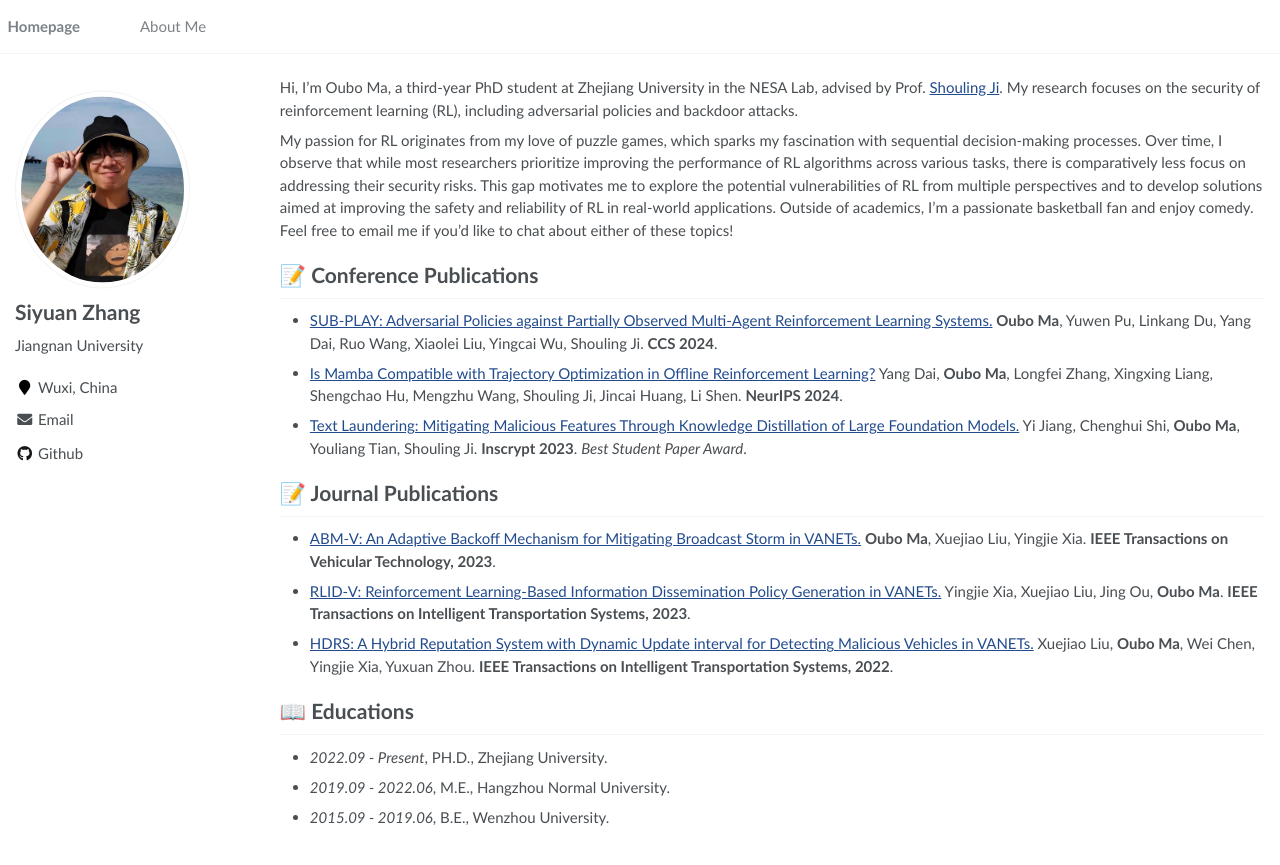
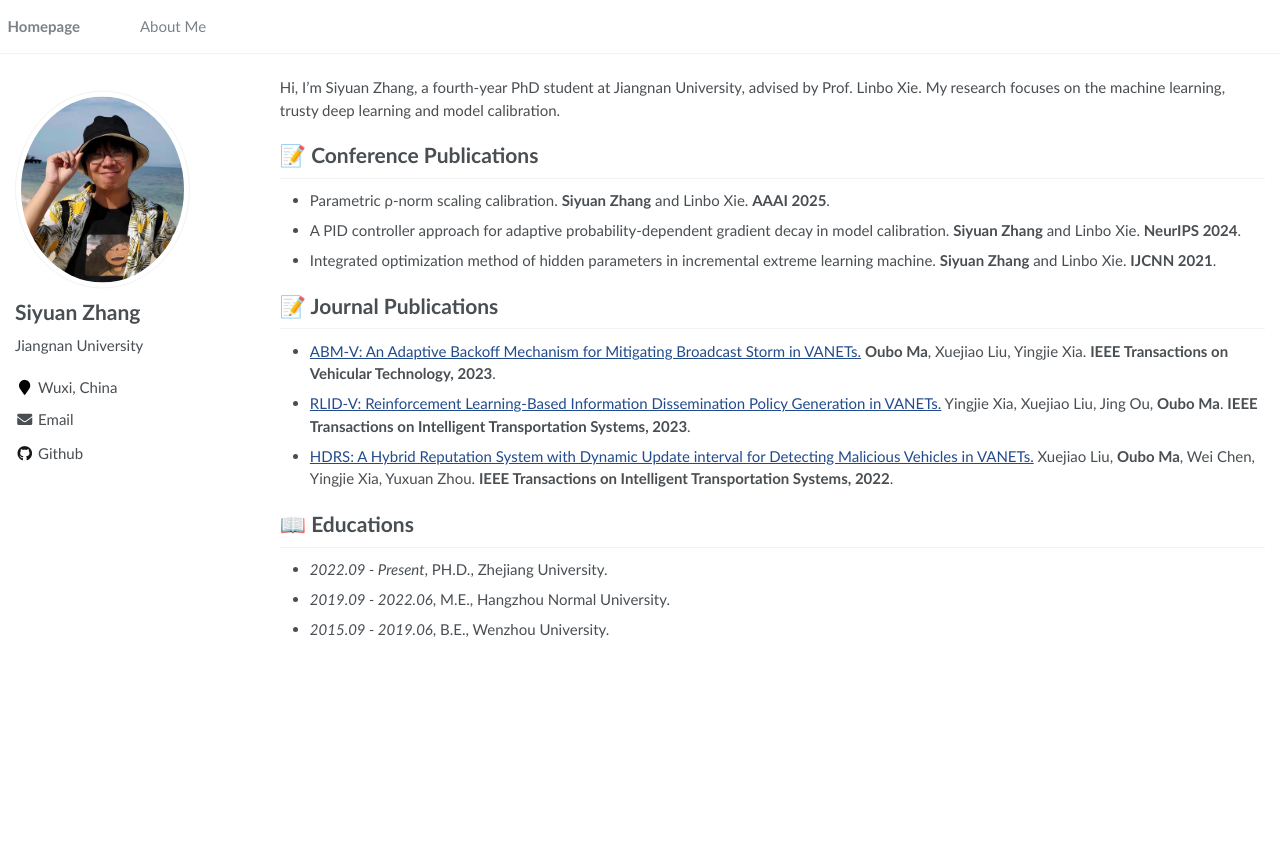
Before and after one commit to UHIF/UHIF.github.io, a Jekyll site: the page built from _pages/about.md, in a window 1280 px wide. Shown: the top 865 px of the page. Built offline with Jekyll 4.4.1, drawn with Linux system fonts in a browser that asks for light colours.

Commit message:
Update about.md

```diff
--- a/_pages/about.md
+++ b/_pages/about.md
@@ -17,14 +17,12 @@ redirect_from:
 
 <span class='anchor' id='about-me'></span>
 
-Hi, I’m Oubo Ma, a third-year PhD student at Zhejiang University in the NESA Lab, advised by Prof. [Shouling Ji](https://scholar.google.com.hk/citations?user=5HoF_9oAAAAJ&hl=zh-CN&oi=ao). My research focuses on the security of reinforcement learning (RL), including adversarial policies and backdoor attacks.
-
-My passion for RL originates from my love of puzzle games, which sparks my fascination with sequential decision-making processes. Over time, I observe that while most researchers prioritize improving the performance of RL algorithms across various tasks, there is comparatively less focus on addressing their security risks. This gap motivates me to explore the potential vulnerabilities of RL from multiple perspectives and to develop solutions aimed at improving the safety and reliability of RL in real-world applications. Outside of academics, I’m a passionate basketball fan and enjoy comedy. Feel free to email me if you’d like to chat about either of these topics!
+Hi, I’m Siyuan Zhang, a fourth-year PhD student at Jiangnan University, advised by Prof. Linbo Xie. My research focuses on the machine learning, trusty deep learning and model calibration.
 
 # 📝 Conference Publications
-- [SUB-PLAY: Adversarial Policies against Partially Observed Multi-Agent Reinforcement Learning Systems.](https://arxiv.org/pdf/2402.03741) **Oubo Ma**, Yuwen Pu, Linkang Du, Yang Dai, Ruo Wang, Xiaolei Liu, Yingcai Wu, Shouling Ji. **CCS 2024**.
-- [Is Mamba Compatible with Trajectory Optimization in Offline Reinforcement Learning?](https://arxiv.org/pdf/2405.12094) Yang Dai, **Oubo Ma**, Longfei Zhang, Xingxing Liang, Shengchao Hu, Mengzhu Wang, Shouling Ji, Jincai Huang, Li Shen. **NeurIPS 2024**.
-- [Text Laundering: Mitigating Malicious Features Through Knowledge Distillation of Large Foundation Models.](https://link.springer.com/chapter/10.1007/978-981-97-0945-8_1) Yi Jiang, Chenghui Shi, **Oubo Ma**, Youliang Tian, Shouling Ji. **Inscrypt 2023**. *Best Student Paper Award*.
+- Parametric ρ-norm scaling calibration. **Siyuan Zhang** and Linbo Xie. **AAAI 2025**.
+- A PID controller approach for adaptive probability-dependent gradient decay in model calibration. **Siyuan Zhang** and Linbo Xie. **NeurIPS 2024**.
+- Integrated optimization method of hidden parameters in incremental extreme learning machine. **Siyuan Zhang** and Linbo Xie. **IJCNN 2021**.
 
 # 📝 Journal Publications
 - [ABM-V: An Adaptive Backoff Mechanism for Mitigating Broadcast Storm in VANETs.](https://ieeexplore.ieee.org/abstract/document/10045795) **Oubo Ma**, Xuejiao Liu, Yingjie Xia. **IEEE Transactions on Vehicular Technology, 2023**.
```
